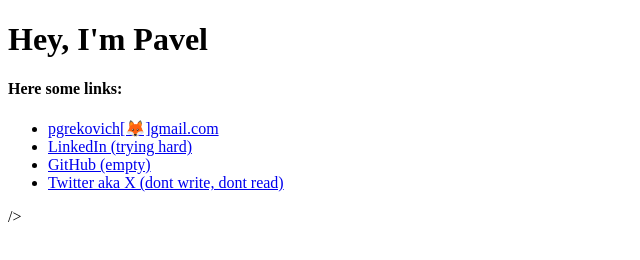
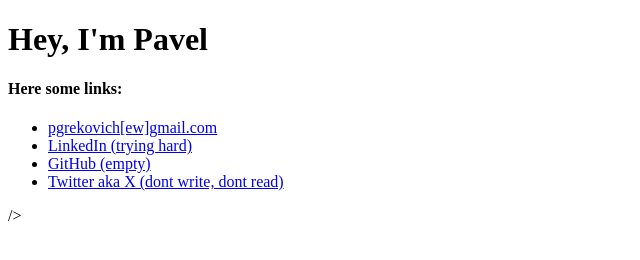
Before and after one commit to pgrekovich/pgrekovich.github.io, an Astro site: page / in a window 1280 px wide. Shown: the whole page, without its empty margins (0-640 px from the left). Built offline with nearby package versions, Linux system fonts and the light colour scheme; Astro itself is replaced by a stand-in of ours.

Commit message:
nofox(fox): rm -rf fox.emoji

```diff
--- a/src/pages/index.astro
+++ b/src/pages/index.astro
@@ -14,7 +14,7 @@
 		<h1>Hey, I'm Pavel</h1>
 		<h4>Here some links: </h4>
 		<ul>
-			<li><a href="mailto:pgrekovich@gmail.com">pgrekovich[🦊]gmail.com</a></li>
+			<li><a href="mailto:pgrekovich@gmail.com">pgrekovich[ew]gmail.com</a></li>
 			<li><a href="https://www.linkedin.com/in/pgrekovich/">LinkedIn (trying hard)</a></li>
 			<li><a href="https://github.com/pgrekovich">GitHub (empty)</a></li>
 			<li><a href="https://x.com/pgrekovich">Twitter aka X (dont write, dont read)</a></li>
```
